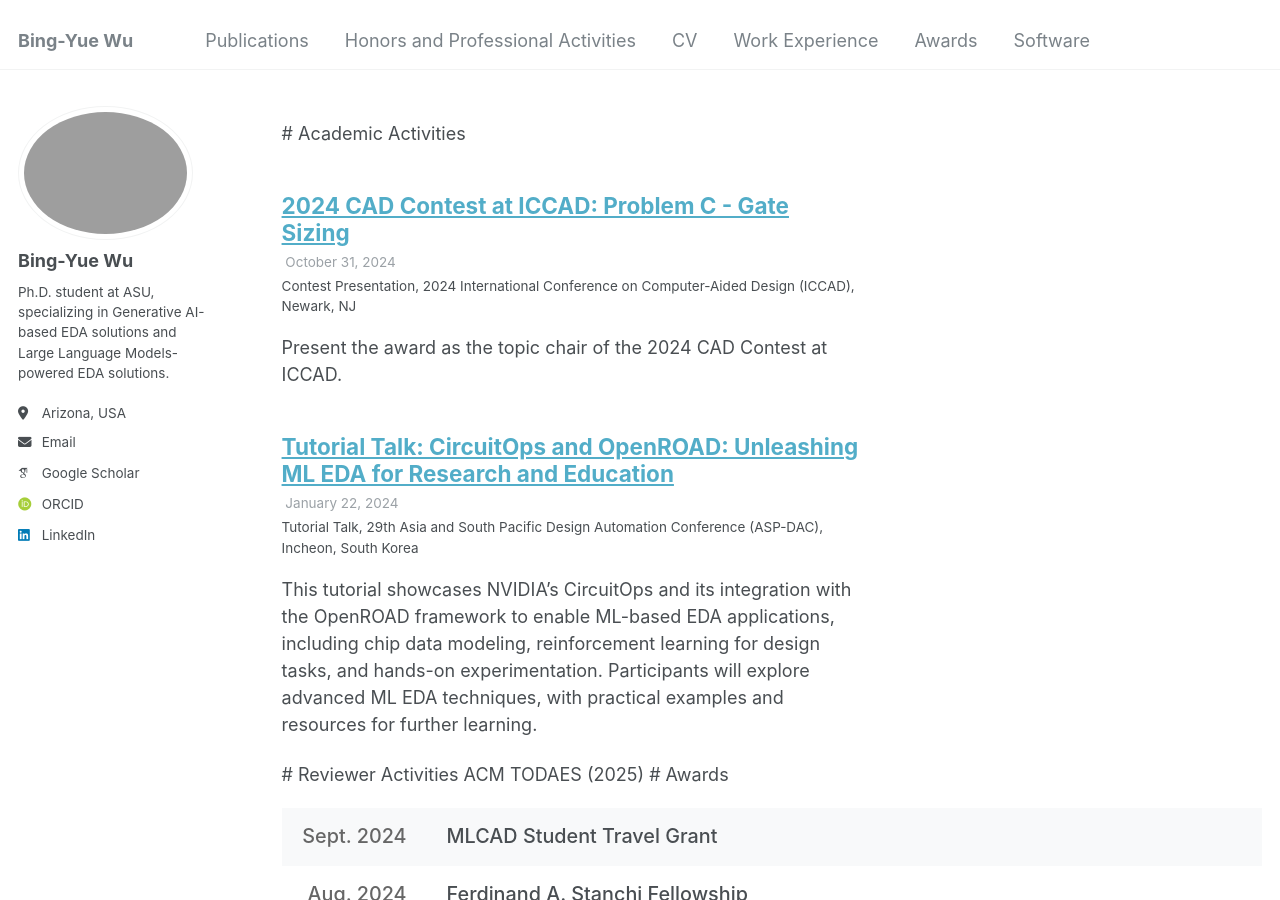
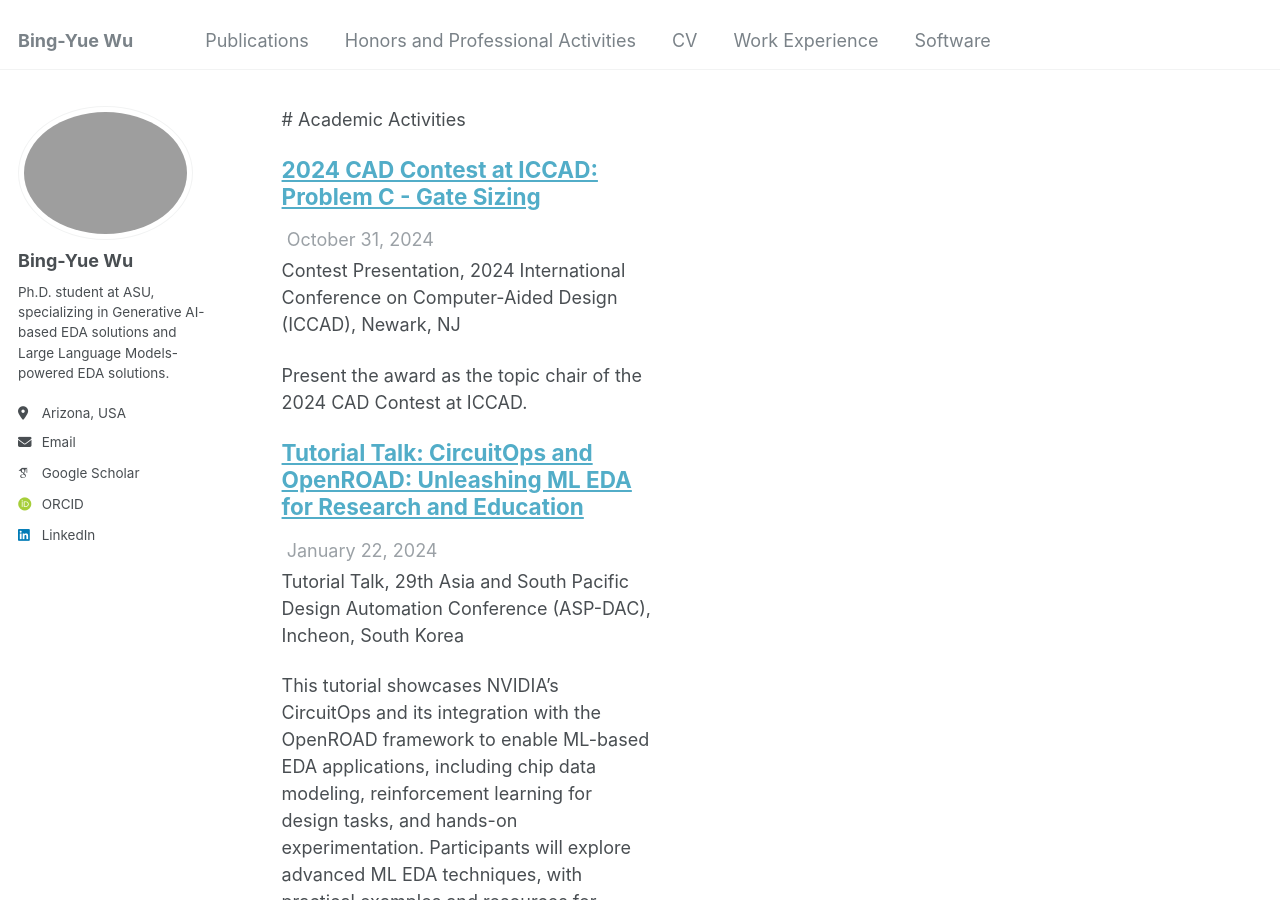
Before and after one commit to bingyuew/bingyuew.github.io, a Jekyll site: the page built from _pages/talks.html, in a window 1280 px wide and 900 px high. Built offline with Jekyll 4.4.1, drawn with Linux system fonts in a browser that asks for light colours; some web fonts are replaced.

Commit message:
update about
Signed-off-by: 吳秉曜 <wubingyao@MacBook-bro.local>

```diff
--- a/_data/navigation.yml
+++ b/_data/navigation.yml
@@ -17,8 +17,5 @@ main:
   - title: "Work Experience"
     url: /work-experience/
 
-  - title: "Awards"
-    url: /awards/
-
   - title: "Software"
     url: /software/
--- a/_pages/talks.html
+++ b/_pages/talks.html
@@ -1,5 +1,4 @@
 ---
-layout: archive
 permalink: /honors-and-professional-activities/
 author_profile: true
 ---
```
